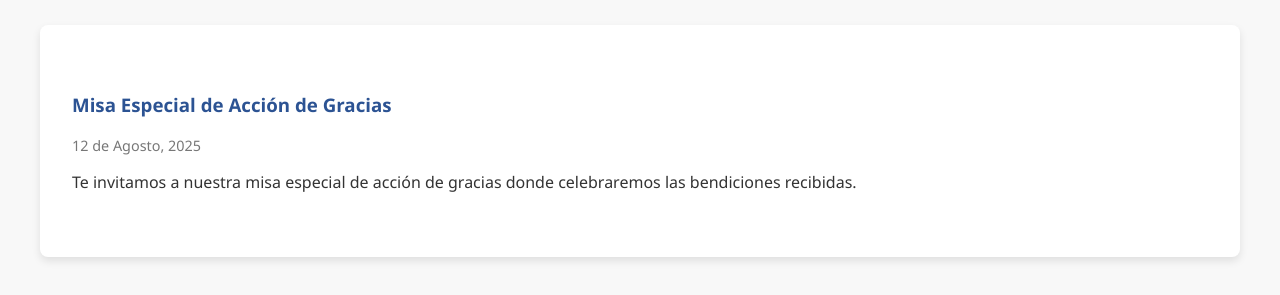
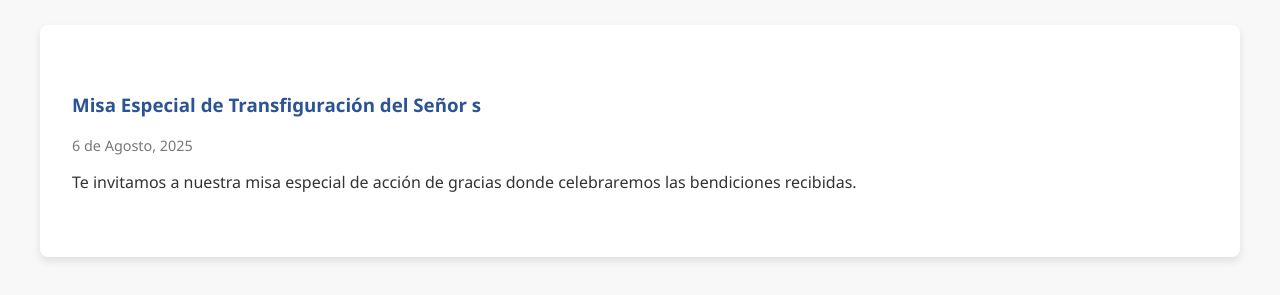
Before and after one commit to XXGianX/Iglesia-Bautista-Shaddai, a Flask app: page / in a window 1280 px wide. Shown: the part 1652-1947 px from the top of the page. Run offline with Flask 3, Linux system fonts and the light colour scheme.

Commit message:
Update index.html

```diff
--- a/templates/index.html
+++ b/templates/index.html
@@ -214,8 +214,8 @@
       <h2 class="section-title">Próximos Eventos</h2>
       <div class="announcements">
         <div class="announcement">
-          <h3>Misa Especial de Acción de Gracias</h3>
-          <p class="announcement-date">12 de Agosto, 2025</p>
+          <h3>Misa Especial de Transfiguración del Señor s</h3>
+          <p class="announcement-date">6 de Agosto, 2025</p>
           <p>Te invitamos a nuestra misa especial de acción de gracias donde celebraremos las bendiciones recibidas.</p>
         </div>
       </div>
```
